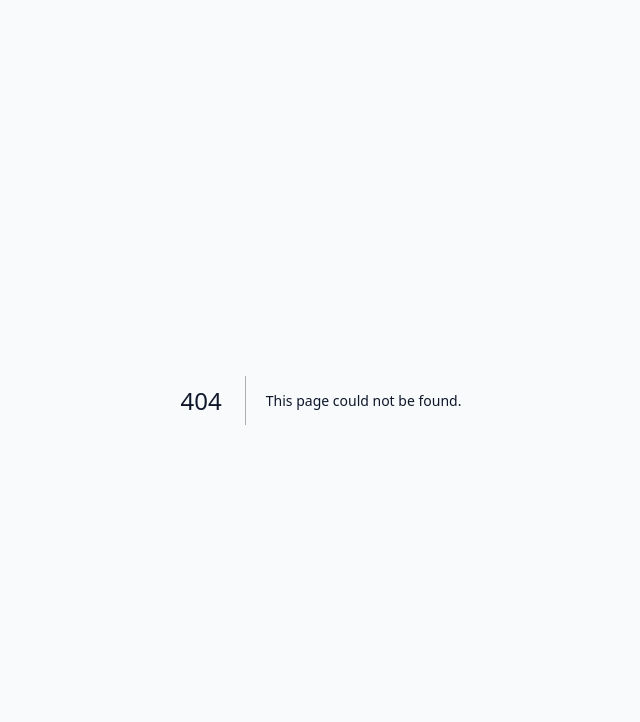
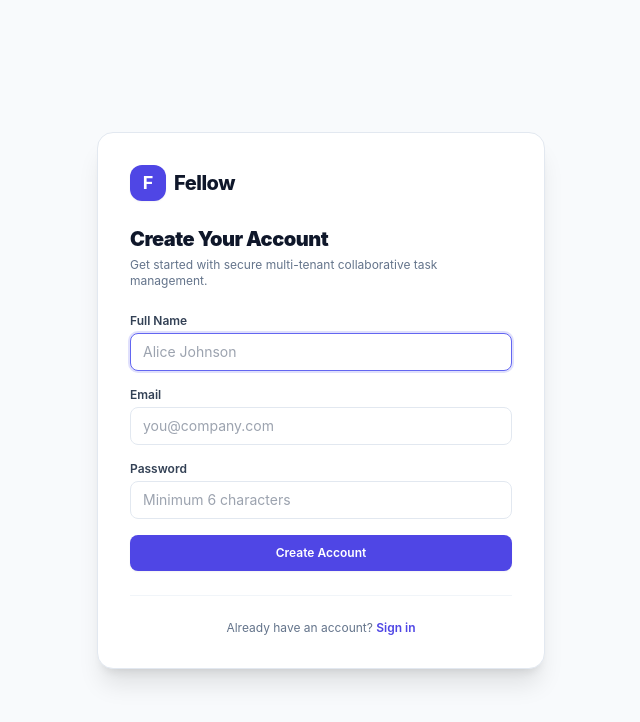
Before and after one commit to vbhvx/Fellow, a Next.js app: page /register in a window 1280 px wide. Before the commit this address had no page. Shown: the top 722 px of the page, without its empty margins (319-959 px from the left). Built offline with nearby package versions, Linux system fonts and the light colour scheme.

Commit message:
Add register page

```diff
--- /dev/null
+++ b/src/app/register/page.tsx
@@ -0,0 +1,113 @@
+'use client';
+
+import React, { useState } from 'react';
+import Link from 'next/link';
+import { useRouter } from 'next/navigation';
+import { apiRequest } from '@/lib/api-client';
+
+export default function RegisterPage() {
+  const router = useRouter();
+  const [name, setName] = useState('');
+  const [email, setEmail] = useState('');
+  const [password, setPassword] = useState('');
+  const [loading, setLoading] = useState(false);
+  const [error, setError] = useState<string | null>(null);
+
+  const handleSubmit = async (e: React.FormEvent) => {
+    e.preventDefault();
+    setLoading(true);
+    setError(null);
+
+    try {
+      await apiRequest('/api/v1/auth/register', {
+        method: 'POST',
+        body: JSON.stringify({ name, email, password }),
+      });
+
+      router.push('/dashboard');
+    } catch (err: any) {
+      setError(err.message || 'Registration failed');
+    } finally {
+      setLoading(false);
+    }
+  };
+
+  return (
+    <div className="min-h-screen bg-slate-50 flex items-center justify-center p-4">
+      <div className="bg-white rounded-2xl shadow-xl border border-slate-200 w-full max-w-md p-8">
+        <div className="flex items-center gap-2 mb-6">
+          <div className="w-9 h-9 rounded-xl bg-indigo-600 flex items-center justify-center text-white font-bold text-lg shadow-sm">
+            F
+          </div>
+          <span className="font-extrabold text-slate-900 text-xl tracking-tight">Fellow</span>
+        </div>
+
+        <h1 className="text-xl font-black text-slate-900 tracking-tight">Create Your Account</h1>
+        <p className="text-xs text-slate-500 mt-1 mb-6">
+          Get started with secure multi-tenant collaborative task management.
+        </p>
+
+        {error && (
+          <div className="bg-rose-50 border border-rose-200 p-3 rounded-lg text-rose-700 text-xs font-medium mb-4">
+            {error}
+          </div>
+        )}
+
+        <form onSubmit={handleSubmit} className="space-y-4">
+          <div>
+            <label className="block text-xs font-semibold text-slate-700 mb-1">Full Name</label>
+            <input
+              type="text"
+              required
+              autoFocus
+              value={name}
+              onChange={(e) => setName(e.target.value)}
+              placeholder="Alice Johnson"
+              className="w-full text-sm border border-slate-200 rounded-lg px-3 py-2 focus:outline-none focus:ring-2 focus:ring-indigo-500/20 focus:border-indigo-500"
+            />
+          </div>
+
+          <div>
+            <label className="block text-xs font-semibold text-slate-700 mb-1">Email</label>
+            <input
+              type="email"
+              required
+              value={email}
+              onChange={(e) => setEmail(e.target.value)}
+              placeholder="you@company.com"
+              className="w-full text-sm border border-slate-200 rounded-lg px-3 py-2 focus:outline-none focus:ring-2 focus:ring-indigo-500/20 focus:border-indigo-500"
+            />
+          </div>
+
+          <div>
+            <label className="block text-xs font-semibold text-slate-700 mb-1">Password</label>
+            <input
+              type="password"
+              required
+              minLength={6}
+              value={password}
+              onChange={(e) => setPassword(e.target.value)}
+              placeholder="Minimum 6 characters"
+              className="w-full text-sm border border-slate-200 rounded-lg px-3 py-2 focus:outline-none focus:ring-2 focus:ring-indigo-500/20 focus:border-indigo-500"
+            />
+          </div>
+
+          <button
+            type="submit"
+            disabled={loading}
+            className="w-full py-2.5 bg-indigo-600 hover:bg-indigo-700 text-white rounded-lg text-xs font-semibold shadow-sm transition-colors disabled:opacity-50 mt-2"
+          >
+            {loading ? 'Creating account...' : 'Create Account'}
+          </button>
+        </form>
+
+        <div className="mt-6 pt-6 border-t border-slate-100 text-center text-xs text-slate-500">
+          Already have an account?{' '}
+          <Link href="/login" className="font-semibold text-indigo-600 hover:text-indigo-800">
+            Sign in
+          </Link>
+        </div>
+      </div>
+    </div>
+  );
+}
```
